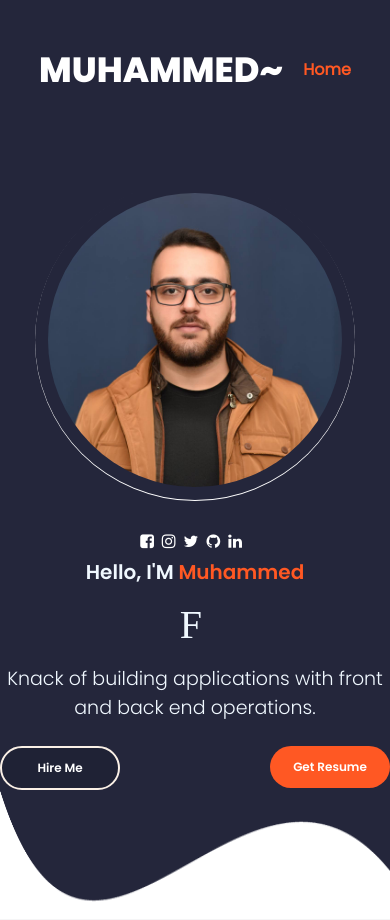
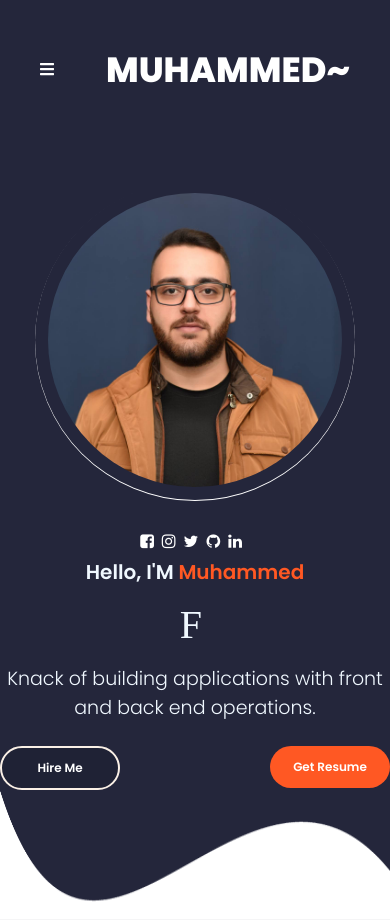
Before and after one commit to HamaSarbast-1997/My-portfolio, a React (Create React App) app in the folder client/: page / in a window 390 px wide. Built offline with nearby package versions, Linux system fonts and the light colour scheme; a web font is replaced by a local one.

Commit message:
header option is responsived for 970 screen size

```diff
--- a/client/src/PortfolioContainer/Home/Header/Header.css
+++ b/client/src/PortfolioContainer/Home/Header/Header.css
@@ -44,3 +44,27 @@
         width:80%;
     }
 }
+@media only screen and (max-width:970px){
+    .header-hamburger{
+        display: block;
+    }
+    .header-parent{
+        width: 100%;
+        padding: 0 40px;
+        position: relative;
+    }
+    .header-options{
+        display: flex;
+        flex-direction: column;
+        position: absolute;
+        left: -100%;
+        top: 0px;
+        height: 100vh;
+        width: 100%;
+        justify-content: space-around;
+        background-color: #1f2235;
+        z-index: 1000;
+        opacity: 0.8;
+        transition: all 0.8s ease-out;
+    }
+}
```
